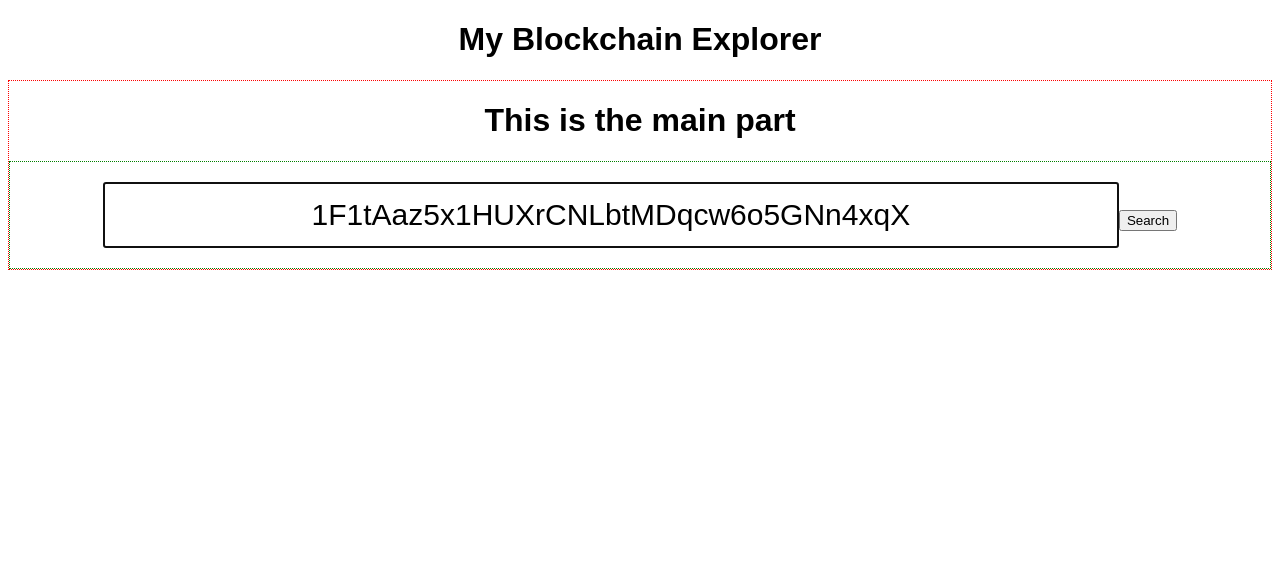
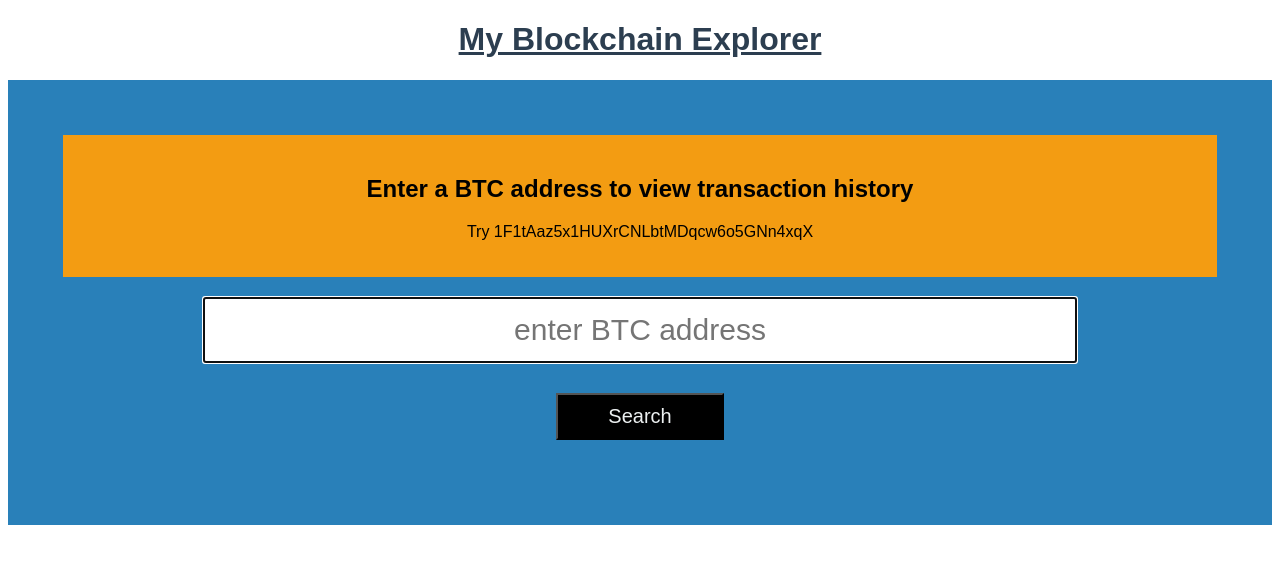
Before and after one commit to mattyfew/blockchain-address-explorer, a React app: page / in a window 1280 px wide. Shown: the top 564 px of the page. Built offline with nearby package versions, Linux system fonts and the light colour scheme.

Commit message:
at something stable

```diff
--- a/client/index.js
+++ b/client/index.js
@@ -13,13 +13,10 @@ const router = (
     <Router history={hashHistory}>
         <Route path="/" component={App}>
             <IndexRoute component={Main} />
-            <Route path="address" component={Address} />
+            <Route path="address/:address" component={Address} />
         </Route>
     </Router>
 )
-
-
-console.log(App);
 
 ReactDOM.render(
     router,
--- a/client/src/Address.js
+++ b/client/src/Address.js
@@ -1,30 +1,65 @@
 import React from 'react';
 import Moment from 'react-moment';
+import { Link } from 'react-router';
 
-export default function Address(props) {
-    console.log("rendering Address: ", props);
+export default class Address extends React.Component {
+    constructor(props){
+        super(props)
+        this.state = {
+            address: '',
+            addressInfo: {}
+        }
+        this.handleClick = this.handleClick.bind(this)
+    }
 
-    const { address, final_balance, hash160, n_tx, total_received, total_sent, txs } = props.addressInfo
+    componentWillMount() {
+        this.setState({
+            addressInfo: this.props.addressInfo,
+            address: this.props.address
+        })
+    }
+
+    componentWillReceiveProps({ address, addressInfo}) {
+        this.setState({ address, addressInfo })
+    }
+
+    handleClick(e) {
+        e.preventDefault()
+        this.props.clickAddress(e.target.innerHTML)
+    }
+
+    render(){
+        if (Object.keys(this.state.addressInfo).length === 0){
+            return (
+                <div>Loading...</div>
+            )
+        }
+
+        const { address, final_balance, hash160, n_tx, total_received, total_sent, txs } = this.state.addressInfo
+        const self = this
+
         return (
             <div>
-            Address: {address}
+                <header id="address-header">
+                    <h3>Address: {address}</h3>
+                    <h3>Total Recieved: {total_received / 100000000} BTC</h3>
+                    <h3>Total Sent: {total_sent / 100000000} BTC</h3>
+                    <h3>Final Balance: {final_balance / 100000000} BTC</h3>
+                </header>
+
+                <h2 id="transactions">Transactions</h2>
                 <section>
-                <h3>Total Recieved: {total_received}</h3>
-                <h3>Total Sent: {total_sent}</h3>
-                <h3>Final Balance: {final_balance}</h3>
-            </section>
-
-            <h2>Transactions</h2>
-            <section>
-                { /* renderTransactions(txs) */ }
                     { txs.map(function(tx, i){
-                    // var t = new Date(tx.time);
-                    // t.setSeconds( tx.time );
-                    // console.log(t);
-                    console.log(tx.time);
-                    return <Moment className="transaction" format="DD-MM-YYYY" unix>{tx.time}</Moment>
+                        return (
+                            <div key={i} className="transaction">
+                                <p>Date: <Moment format="DD-MM-YYYY" unix>{tx.time}</Moment></p>
+                                <p>Amount: {tx.out[0].value / 100000000} BTC</p>
+                                <p>To: <span onClick={self.handleClick}>{tx.out[0].addr}</span></p>
+                            </div>
+                        )
                     })}
                 </section>
             </div>
         )
     }
+}
--- a/client/src/App.js
+++ b/client/src/App.js
@@ -1,5 +1,7 @@
 import React from 'react';
 import axios from 'axios';
+import { Link } from 'react-router';
+
 
 export default class App extends React.Component {
     constructor(props) {
@@ -8,34 +10,55 @@ export default class App extends React.Component {
             address: '',
             addressInfo: {}
         }
-        this.getAddressInfo = this.getAddressInfo.bind(this)
+        this.submitAddress = this.submitAddress.bind(this)
+    }
 
+    componentDidMount() {
+        const { location } = this.props
+        const { addressInfo } = this.state
+
+        if (location.pathname.includes('/address/') && Object.keys(addressInfo).length === 0) {
+            this.setState({
+                address: location.pathname.substring(9)
+            }, () => {
+                this.submitAddress(this.state.address)
+            })
+        }
     }
-    getAddressInfo(addr) {
+
+    submitAddress(addr) {
         axios.get(`http://52.212.29.223/proxy/https://blockchain.info/rawaddr/${addr}`)
             .then((result) => {
                 this.setState({ addressInfo: result.data }, () => {
-                    this.props.router.push('/address')
+                    this.props.router.push(`/address/${addr}`)
                 })
             })
     }
+
     render() {
         const children = React.cloneElement(this.props.children, {
+            address: this.state.address,
             addressInfo: this.state.addressInfo,
             onAddressChange: (e) => {
                 let address = e.target.value
-                this.setState({ address }, () => console.log("current state: ", this.state) )
+                this.setState({ address })
             },
-            getAddressInfo: () => {
-                // this.getAddressInfo(this.state.address)
-                this.getAddressInfo("1F1tAaz5x1HUXrCNLbtMDqcw6o5GNn4xqX")
+            clickAddress: (address) => {
+                this.setState({ address }, () => {
+                    this.submitAddress(this.state.address)
+                })
+            },
+            submitAddress: () => {
+                this.submitAddress(this.state.address)
             }
         })
 
         return (
-            <div >
-                <h1>My Blockchain Explorer</h1>
-                {children}
+            <div id="app">
+                <h1><Link to="/">My Blockchain Explorer</Link></h1>
+                <div id="children-container">
+                    {children}
+                </div>
             </div>
         )
     }
--- a/client/src/Main.js
+++ b/client/src/Main.js
@@ -9,17 +9,21 @@ export default class Main extends React.Component {
     render() {
         return (
             <div id="main">
-                <h1>This is the main part</h1>
+                <header>
+                    <h2>Enter a BTC address to view transaction history</h2>
+                    <p>Try 1F1tAaz5x1HUXrCNLbtMDqcw6o5GNn4xqX</p>
+                </header>
                 <div id="search-bar">
                     <input
                         onChange={this.props.onAddressChange}
                         id="search-bar-input"
                         placeholder="enter BTC address"
-                        value="1F1tAaz5x1HUXrCNLbtMDqcw6o5GNn4xqX"
                         autoFocus/>
-                    <button onClick={this.props.getAddressInfo}>Search</button>
+                    <button onClick={this.props.submitAddress}>Search</button>
                 </div>
             </div>
         )
     }
 }
+
+// value="1F1tAaz5x1HUXrCNLbtMDqcw6o5GNn4xqX"
--- a/client/stylesheet.css
+++ b/client/stylesheet.css
@@ -1,19 +1,52 @@
 * { font-family: Arial; }
 body { text-align: center; }
 
-#main {
-    border: 1px dotted red;
+#main header {
+    background-color: #f39c12;
+    padding: 20px 5px;
 }
+#app h1 a {
+    color: #2c3e50;
+    transition: color 0.3s linear
+}
+#app h1 a:hover { color: #2980b9; }
 #search-bar {
-    border: 1px dotted green;
+    /*border: 1px dotted green;*/
+}
+
+#children-container {
+    background-color: #2980b9;
+    padding: 55px;
 }
 
 #search-bar input {
-    width: 80%;
+    width: 75%;
     min-height: 60px;
     font-size: 30px;
     text-align: center;
     margin: 20px 0;
 }
+#search-bar button {
+    display: block;
+    margin: 10px auto 30px;
+    padding: 10px 50px;
+    font-size: 20px;
+    background-color: black;
+    color: #ecf0f1;
+}
+#address-header {
+    background-color: #f39c12;
+    padding: 20px 5px;
+}
+#address-header h3 { margin: 35px 2px; }
 
-.transaction { display: block; }
+#transactions {
+    margin-top: 70px;
+}
+.transaction {
+    display: block;
+    border: 1px solid black;
+    padding: 16px;
+    margin: 10px 0;
+    background-color: #ecf0f1;
+}
```
Also changed, not shown: client/src/SearchBar.js (deleted, +0 -13 lines). Lines whose indentation alone changed are shown as unchanged.
